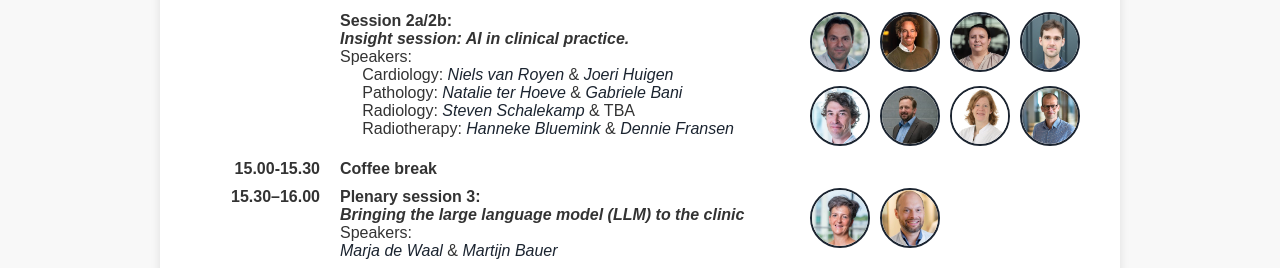
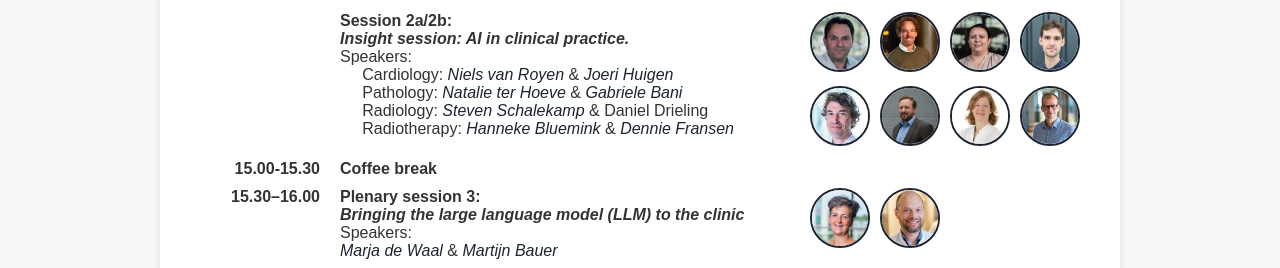
Before and after one commit to marliebesouw/marliebesouw.github.io, a Jekyll site: the page built from program.md, in a window 1280 px wide. Shown: the part 988-1256 px from the top of the page. Built offline with Jekyll 4.4.1, drawn with Linux system fonts in a browser that asks for light colours.

Commit message:
added daniel

```diff
--- a/program.md
+++ b/program.md
@@ -157,7 +157,7 @@ More information regarding the speakers can be found <a href= "{{ site.url }}/sp
       <a href="{{ site.url }}/speakers#natalie-ter-hoeve" class="speaker-link">Natalie ter Hoeve</a> &
       <a href="{{ site.url }}/speakers#gabriele-bani" class="speaker-link">Gabriele Bani</a><br>
       &nbsp;&nbsp;&nbsp;&nbsp; Radiology:
-      <a href="{{ site.url }}/speakers#steven-schalekamp" class="speaker-link">Steven Schalekamp</a> & TBA<br>
+      <a href="{{ site.url }}/speakers#steven-schalekamp" class="speaker-link">Steven Schalekamp</a> & Daniel Drieling<br>
       &nbsp;&nbsp;&nbsp;&nbsp; Radiotherapy:
       <a href="{{ site.url }}/speakers#hanneke-bluemink" class="speaker-link">Hanneke Bluemink</a> &
       <a href="{{ site.url }}/speakers#dennie-fransen" class="speaker-link">Dennie Fransen</a>
@@ -179,7 +179,7 @@ More information regarding the speakers can be found <a href= "{{ site.url }}/sp
         <img src="{{ site.url }}/assets/img/Steven_Schalekamp.jpg" class="speaker-thumb" alt="Steven Schalekamp">
       </a>
       <a href="{{ site.url }}/speakers#daniel-drieling">
-        <img src="{{ site.url }}/assets/img/Daniel_Drieling.jpeg" class="speaker-thumb" alt="D">
+        <img src="{{ site.url }}/assets/img/Daniel_Drieling.jpeg" class="speaker-thumb" alt="Daniel Drieling">
       </a>
       <a href="{{ site.url }}/speakers#hanneke-bluemink">
         <img src="{{ site.url }}/assets/img/Hanneke_Bluemink.jpg" class="speaker-thumb" alt="Hanneke Bluemink">
```
